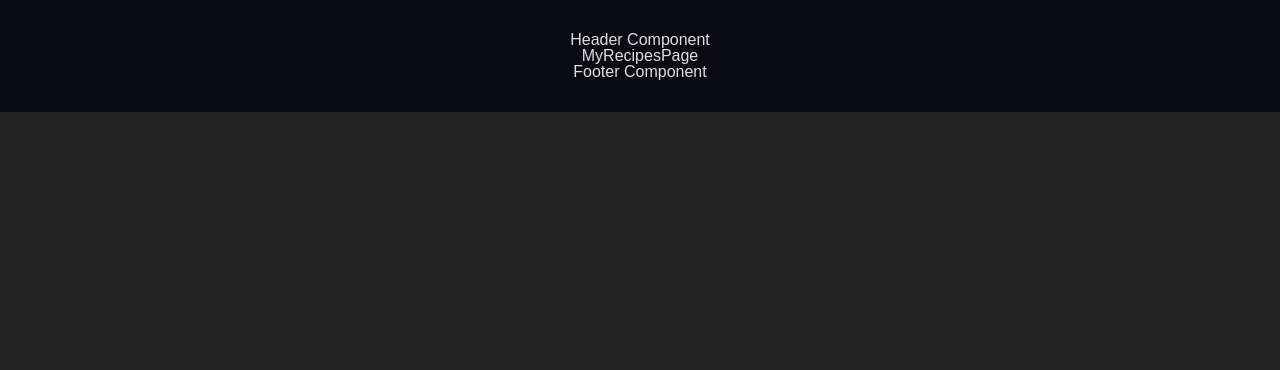
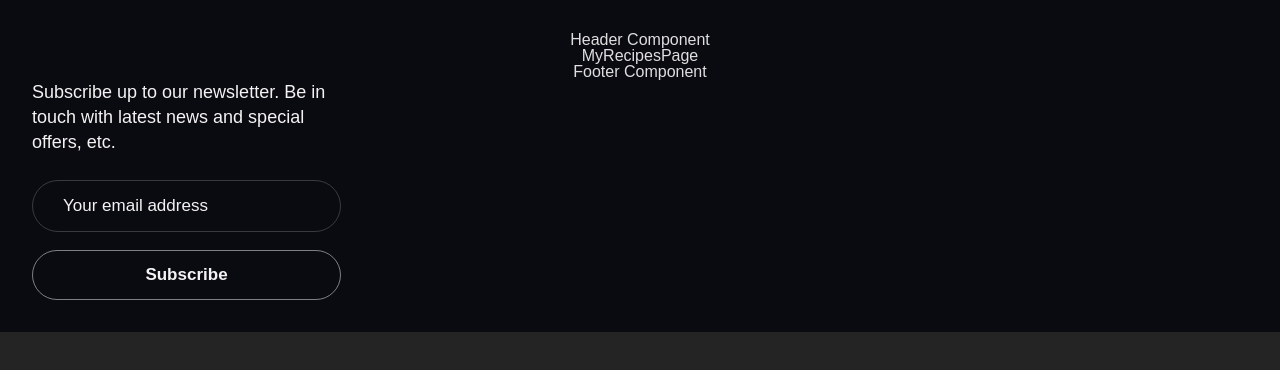
Before and after one commit to Djoult/project-Dream4IT, a React (Vite) app: page /project-Dream4IT/my in a window 1280 px wide. Shown: the top 370 px of the page. Built offline with nearby package versions, Linux system fonts and the light colour scheme.

Commit message:
added additional styles for btn and changed btm into Button component at subscr

```diff
--- a/src/App.jsx
+++ b/src/App.jsx
@@ -1,5 +1,6 @@
 import './App.css'
 import UserRoutes from './UserRoutes'
+import SubscribeForm from './components/SubscribeForm/SubscribeForm'
 
 
 
@@ -8,6 +9,7 @@ const App = () => {
   return (
     <>
       <UserRoutes />
+      <SubscribeForm/>
     </>
   )
 }
--- a/src/UI/Button/Button.styled.js
+++ b/src/UI/Button/Button.styled.js
@@ -1,36 +1,78 @@
 import styled from "@emotion/styled";
 export const ButtonActive = styled.button`
-  font-weight: 700;
-  font-size: 16px;
+margin: 0;
+width: 100%;
+  font-weight: 600;
+  font-size: 17px;
+   line-height: 1.1;
   color: #161F37;
   background-color: #F3F3F3;
-  border-radius: 42px;
+  border-radius: 200px;
   padding: 18px;
+  cursor: pointer;
+  transition: 0.5s;
+  @media only screen and (min-width: 768px) {
+       padding: 15px;
+  }
+
+  &:hover {
+    background: #434D67;
+    color: #F3F3F3;
+  }
 `;
 
 export const ButtonPassive = styled.button`
-  font-weight: 700;
-  font-size: 16px;
-  color: #F3F3F3;
-  background-color:  #161F37;
-  border-radius: 42px;
+   margin: 0;
+  border: 1px solid rgba(243, 243, 243, .5);
+  width: 100%;
+  color: #f3f3f3;
+  border-radius: 200px;
+  font-weight: 600;
+  font-size: 17px;
+  line-height: 1.1;
   padding: 18px;
+  cursor: pointer;
+  transition: 0.5s;
+  background: transparent;
+@media only screen and (min-width: 768px) {
+       padding: 15px;
+  }
+
+  &:hover {
+    background: #434D67;
+  }
 `;
 
 export const ButtonHover = styled.button`
-  font-weight: 700;
-  font-size: 16px;
+ margin: 0;
+  border: 1px solid rgba(243, 243, 243, .5);
+  width: 100%;
+  font-weight: 600;
+  font-size: 17px;
   color: #F3F3F3;
   background-color:  #434D67;
-  border-radius: 42px;
+  border-radius: 200px;
   padding: 18px;
+  cursor: pointer;
+  transition: 0.5s;
+  @media only screen and (min-width: 768px) {
+       padding: 15px;
+  }
+
+  &:hover {
+    background: #161F37;
+  }
 `;
 
 export const ButtonDisabled = styled.button`
-  font-weight: 700;
-  font-size: 16px;
+  margin: 0;
+  border: 1px solid rgba(243, 243, 243, .5);
+  width: 100%;
+  font-weight: 600;
+  font-size: 17px;
  color: rgba(243, 243, 243, 0.2);
   background-color:  #434D67;
-  border-radius: 42px;
+  border-radius: 200px;
   padding: 18px;
+  cursor: pointer;
 `;
--- a/src/components/SubscribeForm/SubscribeForm.jsx
+++ b/src/components/SubscribeForm/SubscribeForm.jsx
@@ -1,5 +1,6 @@
 import { useState } from "react";
-import { Container, Intro, Spacer, Submit, TryAgain } from "./SubscribeForm.styled";
+import { Container, Intro, Spacer, TryAgain } from "./SubscribeForm.styled";
+import { ButtonMain } from "../../UI/Button/Button";
 
 const SubscribeForm = () => {
   const [status, setStatus] = useState(null);
@@ -79,7 +80,8 @@ const SubscribeForm = () => {
               onChange={handleEmailChange}
               value={email}
             />
-            <Submit>SUBSCRIBE</Submit>
+            {/* <Submit>SUBSCRIBE</Submit> */}
+            <ButtonMain type="submit" buttonName="Subscribe" />
           </form>
         </>
       )}
```
